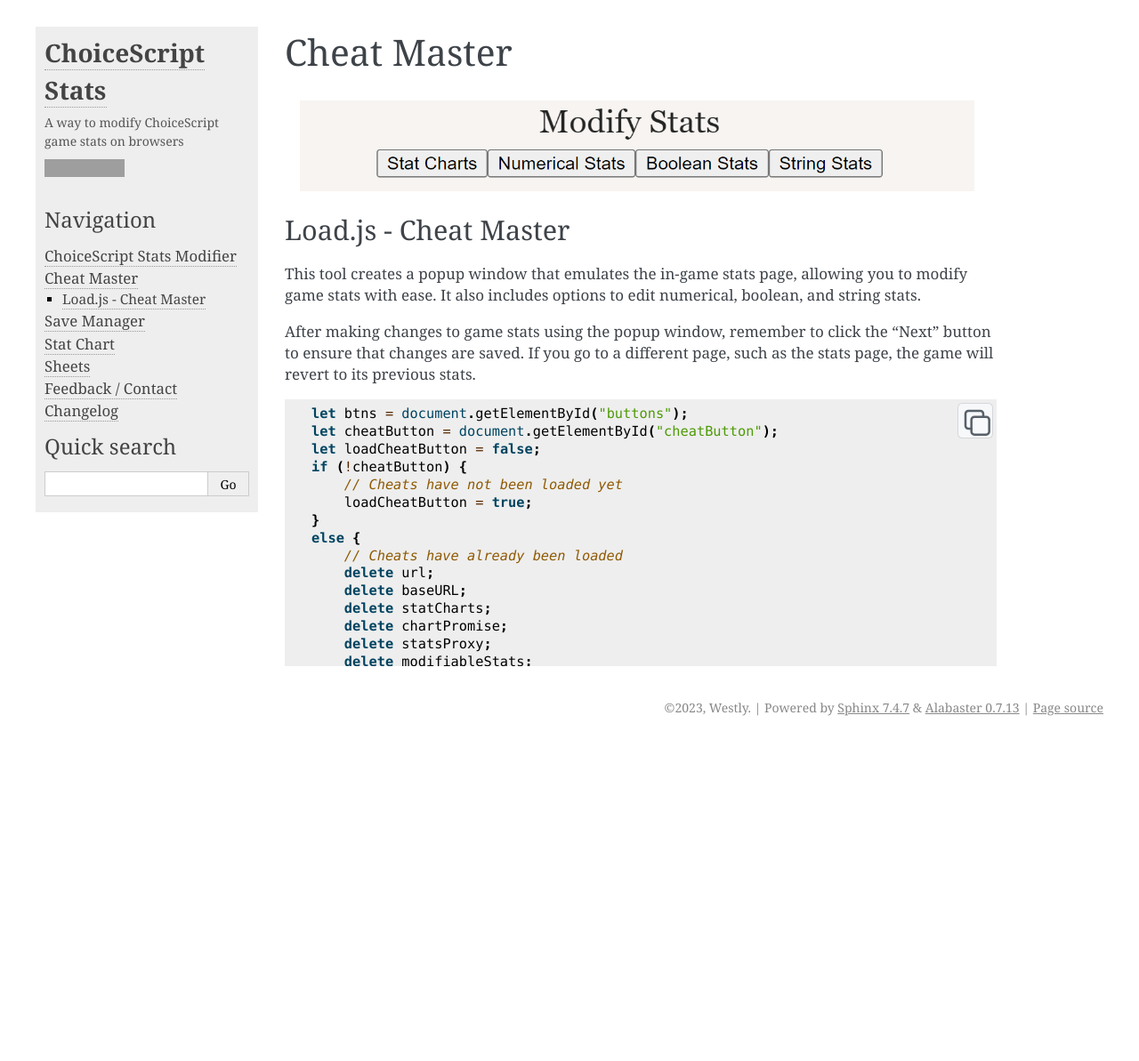
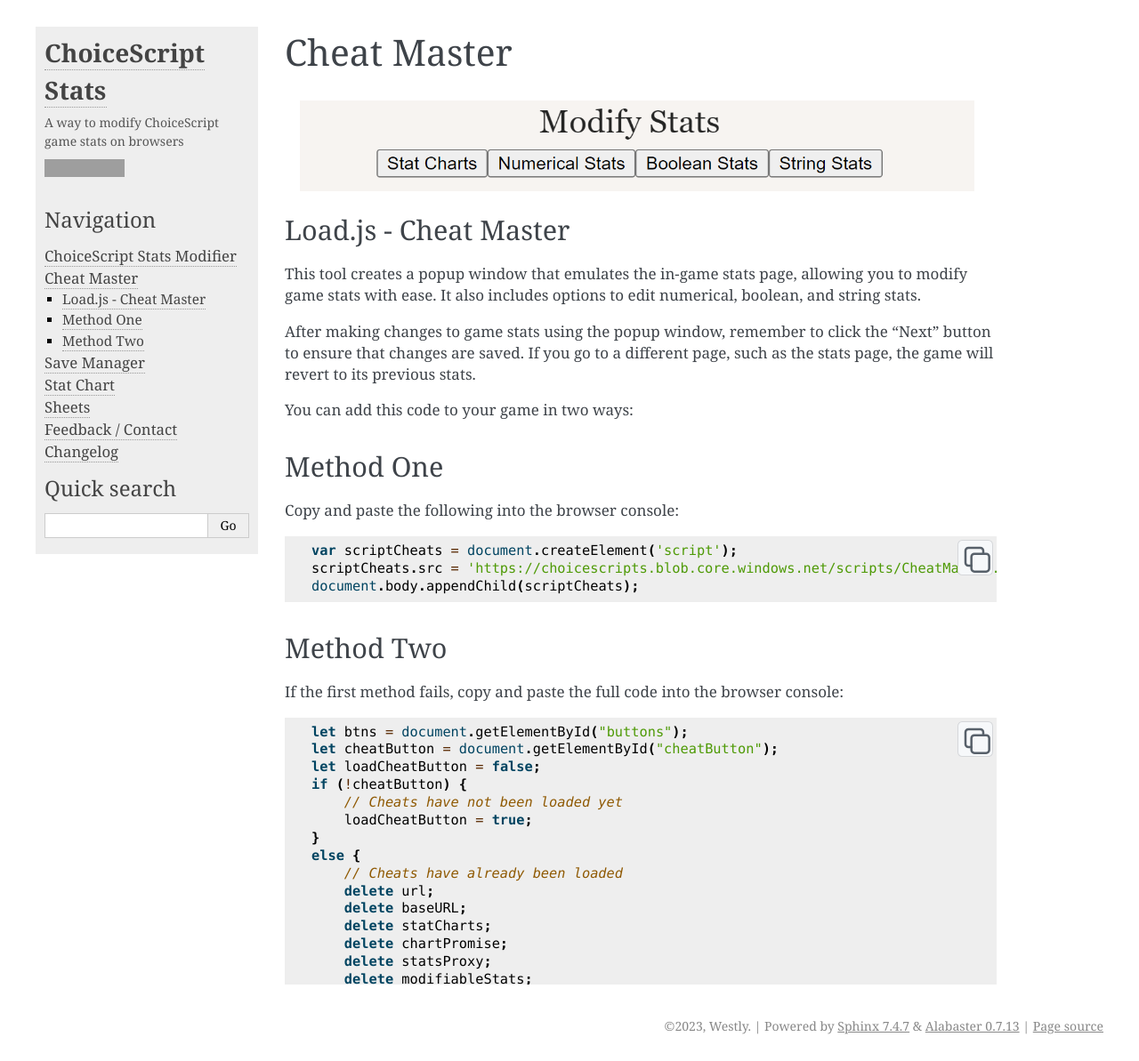
Before and after one commit to WestlyDust/ChoiceScript_Stats_Modifier, a Sphinx documentation site: the page built from docs/cheatmaster.rst, in a window 1280 px wide and 1193 px high. Shown: the whole window at 89% size. Built offline with Sphinx 7.4.7, drawn with Linux system fonts in a browser that asks for light colours; grey boxes are pictures that could not be loaded.

Commit message:
Update cheatmaster.rst

```diff
--- a/docs/cheatmaster.rst
+++ b/docs/cheatmaster.rst
@@ -18,6 +18,22 @@ This tool creates a popup window that emulates the in-game stats page, allowing
 
 After making changes to game stats using the popup window, remember to click the "Next" button to ensure that changes are saved. If you go to a different page, such as the stats page, the game will revert to its previous stats.
 
+You can add this code to your game in two ways:
+
+Method One
+----------
+
+Copy and paste the following into the browser console:
+
+.. literalinclude:: /_static/code/Inject/InjectCheats.js
+    :class: myCodeBlock
+    :language: javascript
+
+Method Two
+----------
+
+If the first method fails, copy and paste the full code into the browser console:
+
 .. literalinclude:: /_static/code/CheatMaster/CheatMaster.js
     :class: myCodeBlock
     :language: javascript
```
